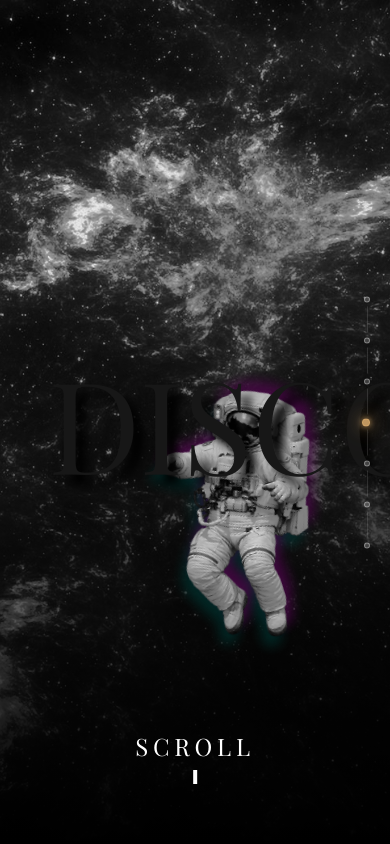
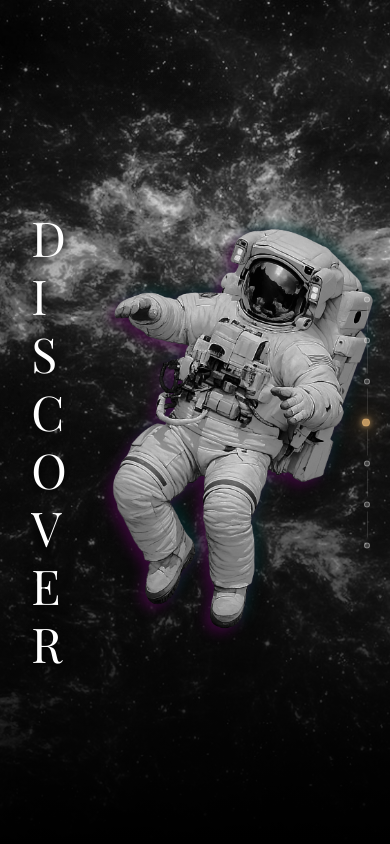
Before and after one commit to mik0lajek/cosmic-flow, a Next.js app in the folder frontend/: page / in a window 390 px wide. Shown: the top 844 px of the page. Built offline with nearby package versions, Linux system fonts and the light colour scheme.

Commit message:
fix: discover section adjustments in mobile view

```diff
--- a/frontend/app/globals.css
+++ b/frontend/app/globals.css
@@ -39,11 +39,6 @@ body {
   font-family: var(--font-playfair), serif;
 }
 
-#header {
-  font-size: 128px;
-  line-height: 100px;
-}
-
 h1 {
   font-size: 48px;
   line-height: 58px;
--- a/frontend/components/sections/Hedaer/Header.tsx
+++ b/frontend/components/sections/Hedaer/Header.tsx
@@ -8,13 +8,15 @@ import SpaceFlowReveal from "./SpaceFlowReveal";
 
 export default function Header() {
   return (
-    <header id="section-start" className="relative w-screen h-screen px-4xl flex items-center ">
+    <header id="section-start" className="discover-header">
       <Image
         src={IMGBG}
         alt="Header Background"
         quality={75}
         fill
-        className="w-full h-full object-cover"
+        priority
+        sizes="100vw"
+        className="discover-header__bg"
       />
 
       <div className="astronaut-wrapper">
@@ -31,13 +33,13 @@ export default function Header() {
 
       <h1
         id="header"
-        className="relative z-10"
+        className="discover-title"
         style={{ textShadow: "10px 10px 9.8px rgba(0,0,0,1)" }}
       >
         DISCOVER
       </h1>
 
-      <ScrollIndicator className="absolute bottom-15 left-1/2 transform -translate-x-1/2" />
+      <ScrollIndicator className="discover-scroll" />
       <SpaceFlowReveal />
     </header>
   );
--- a/frontend/components/sections/Hedaer/SpaceFlowReveal.tsx
+++ b/frontend/components/sections/Hedaer/SpaceFlowReveal.tsx
@@ -1,14 +1,24 @@
 "use client";
 
-import { useEffect, useRef } from "react";
+import { useEffect, useRef, useState } from "react";
 
 export default function SpaceFlowReveal() {
   const canvasRef = useRef<HTMLCanvasElement>(null);
   const progressRef = useRef(0);
   const animatingRef = useRef(false);
   const doneRef = useRef(false);
+  const [isMobile, setIsMobile] = useState(false);
 
   useEffect(() => {
+    const check = () => setIsMobile(window.innerWidth <= 768);
+    check();
+    window.addEventListener("resize", check);
+    return () => window.removeEventListener("resize", check);
+  }, []);
+
+  useEffect(() => {
+    if (isMobile) return;
+
     const canvas = canvasRef.current;
     if (!canvas) return;
 
@@ -176,7 +186,9 @@ export default function SpaceFlowReveal() {
       window.removeEventListener("resize", resize);
       if (rafId) cancelAnimationFrame(rafId);
     };
-  }, []);
+  }, [isMobile]);
+
+  if (isMobile) return null;
 
   return (
     <canvas
--- a/frontend/styles/header/astronaut.css
+++ b/frontend/styles/header/astronaut.css
@@ -1,7 +1,14 @@
 .astronaut-wrapper {
   position: absolute;
   z-index: 5;
+  width: clamp(170px, 24vw, 370px);
+  pointer-events: none;
   animation: astronaut-fly 20000ms linear 800ms infinite backwards;
+}
+
+.astronaut-wrapper img {
+  width: 100%;
+  height: auto;
 }
 
 .astronaut-shadow {
@@ -69,3 +76,95 @@
     transform: translate(90vw, 30vh) rotate(0deg);
   }
 }
+
+@media (max-width: 900px) {
+  .astronaut-wrapper {
+    width: clamp(150px, 34vw, 280px);
+  }
+
+  .astronaut-shadow--green {
+    transform: translate(-5px, 5px);
+  }
+
+  .astronaut-shadow--purple {
+    transform: translate(5px, -5px);
+  }
+
+  @keyframes astronaut-fly {
+    0% {
+      transform: translate(92vw, 32vh) rotate(0deg);
+    }
+
+    45% {
+      transform: translate(-48vw, 12vh) rotate(-25deg);
+    }
+
+    99% {
+      transform: translate(96vw, -18vh) rotate(-110deg);
+    }
+
+    100% {
+      transform: translate(92vw, 32vh) rotate(0deg);
+    }
+  }
+}
+
+@media (max-width: 560px) {
+  .astronaut-wrapper {
+    width: min(142.5vw, 573px);
+  }
+
+  .astronaut-shadow--green img,
+  .astronaut-shadow--purple img {
+    opacity: 0.72;
+  }
+
+  @keyframes astronaut-fly {
+    0% {
+      transform: translate(96vw, 38vh) rotate(0deg);
+    }
+
+    45% {
+      transform: translate(-54vw, 18vh) rotate(-24deg);
+    }
+
+    99% {
+      transform: translate(100vw, -8vh) rotate(-108deg);
+    }
+
+    100% {
+      transform: translate(96vw, 38vh) rotate(0deg);
+    }
+  }
+}
+
+@media (max-width: 768px) {
+  .astronaut-wrapper {
+    animation: none;
+    transform: translate(58vw, 22vh) rotate(-18deg);
+  }
+}
+
+@media (max-width: 560px) {
+  .astronaut-wrapper {
+    left: -54px;
+    top: min(15.3vh, 134px);
+    transform: none;
+  }
+
+  .astronaut-shadow--green {
+    transform: translate(5px, -5px);
+  }
+
+  .astronaut-shadow--purple {
+    transform: translate(-5px, 5px);
+  }
+}
+
+@media (max-height: 620px) and (orientation: landscape) {
+  .astronaut-wrapper {
+    width: clamp(120px, 18vw, 230px);
+    animation: none;
+    transform: translate(64vw, 12vh) rotate(-16deg);
+  }
+}
--- a/frontend/styles/header/header.css
+++ b/frontend/styles/header/header.css
@@ -1,16 +1,127 @@
-header {
+.discover-header {
+  position: relative;
+  display: flex;
+  align-items: center;
+  width: 100vw;
+  height: 100vh;
+  height: 100svh;
+  min-height: 560px;
   overflow: hidden;
+  padding-inline: clamp(28px, 8vw, 128px);
+  isolation: isolate;
 }
 
-header::after {
+.discover-header::after {
   content: '';
   position: absolute;
   inset: 0;
-    background: linear-gradient(to bottom, transparent 30%, #000 100%);
   z-index: 2;
+  pointer-events: none;
+  background:
+    linear-gradient(180deg, rgba(0, 0, 0, 0.08) 0%, transparent 34%, rgba(0, 0, 0, 0.34) 72%, #000 100%),
+    linear-gradient(90deg, rgba(0, 0, 0, 0.34) 0%, transparent 48%, rgba(0, 0, 0, 0.26) 100%);
+}
+
+.discover-header__bg {
+  object-fit: cover;
+  object-position: center center;
+  z-index: 0;
+}
+
+#header.discover-title {
+  position: relative;
+  z-index: 10;
+  max-width: min-content;
+  margin: 0;
+  font-size: clamp(58px, 10vw, 128px);
+  font-weight: 900;
+  line-height: 0.82;
+  letter-spacing: 0;
+  color: #fff;
+  overflow-wrap: normal;
   pointer-events: none;
 }
 
+.discover-scroll {
+  position: absolute;
+  left: 50%;
+  bottom: clamp(30px, 7vh, 60px);
+  z-index: 10;
+  transform: translateX(-50%);
+}
+
 .header-shadow {
-    text-shadow: "0px 4px 9.8px rgba(0,0,0,1)";
+  text-shadow: 0 4px 9.8px rgba(0, 0, 0, 1);
 }
+
+@media (max-width: 900px) {
+  .discover-header {
+    align-items: flex-start;
+    min-height: 620px;
+    padding-inline: clamp(22px, 7vw, 56px);
+    padding-top: clamp(112px, 19vh, 170px);
+  }
+
+  .discover-header__bg {
+    object-position: 58% center;
+  }
+
+  #header.discover-title {
+    font-size: clamp(58px, 15vw, 108px);
+    line-height: 0.86;
+  }
+}
+
+@media (max-width: 560px) {
+  .discover-header {
+    display: block;
+    min-height: 540px;
+    padding: 0;
+  }
+
+  .discover-header::after {
+    background:
+      linear-gradient(180deg, rgba(0, 0, 0, 0.06) 0%, transparent 30%, rgba(0, 0, 0, 0.42) 68%, #000 100%),
+      linear-gradient(90deg, rgba(0, 0, 0, 0.28) 0%, transparent 62%);
+  }
+
+  .discover-header__bg {
+    object-position: 50% 1%;
+    transform: scale(1.2);
+    transform-origin: center top;
+  }
+
+  #header.discover-title {
+    position: absolute;
+    top: min(24.6vh, 215px);
+    left: clamp(28px, 8vw, 32px);
+    width: 31px;
+    max-width: 31px;
+    font-size: 48px;
+    font-weight: 400;
+    line-height: 58px;
+    overflow-wrap: anywhere;
+    word-break: break-all;
+    text-shadow: 0 4px 9.8px rgba(0, 0, 0, 1) !important;
+  }
+
+  #section-start .discover-scroll {
+    display: none;
+  }
+}
+
+@media (max-height: 620px) and (orientation: landscape) {
+  .discover-header {
+    align-items: center;
+    min-height: 420px;
+    padding-top: 0;
+  }
+
+  #header.discover-title {
+    font-size: clamp(52px, 9vw, 96px);
+  }
+
+  .discover-scroll {
+    bottom: 18px;
+  }
+}
--- a/frontend/styles/header/scroll.css
+++ b/frontend/styles/header/scroll.css
@@ -2,21 +2,21 @@
   display: flex;
   flex-direction: column;
   align-items: center;
-  gap: 8px;
+  gap: clamp(6px, 1vh, 8px);
   cursor: pointer;
 }
 
 .scroll-indicator__label {
-  font-size: 24px;
-  line-height: 32px;
+  font-size: clamp(13px, 1.7vw, 24px);
+  line-height: 1.3;
   letter-spacing: 0.2em;
   color: white;
   transition: transform 400ms ease, opacity 400ms ease;
 }
 
 .scroll-indicator__line {
-  width: 4px;
-  height: 3.5vw;
+  width: clamp(2px, 0.25vw, 4px);
+  height: clamp(28px, 3.5vw, 68px);
   background: white;
   transform-origin: bottom center;
   transition: transform 400ms ease, opacity 400ms ease;
@@ -37,3 +37,22 @@
 .scroll-indicator--scrolled .scroll-indicator__line {
   opacity: 0;
 }
+
+@media (max-width: 560px) {
+  .scroll-indicator__label {
+    font-size: 12px;
+  }
+
+  .scroll-indicator__label,
+  .scroll-indicator__line {
+    transition: none;
+  }
+
+  .scroll-indicator:hover .scroll-indicator__label {
+    transform: none;
+  }
+
+  .scroll-indicator:hover .scroll-indicator__line {
+    transform: none;
+  }
+}
```
Lines whose indentation alone changed are shown as unchanged.
